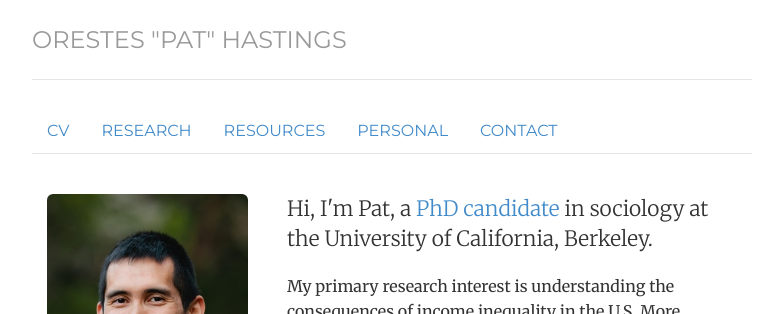
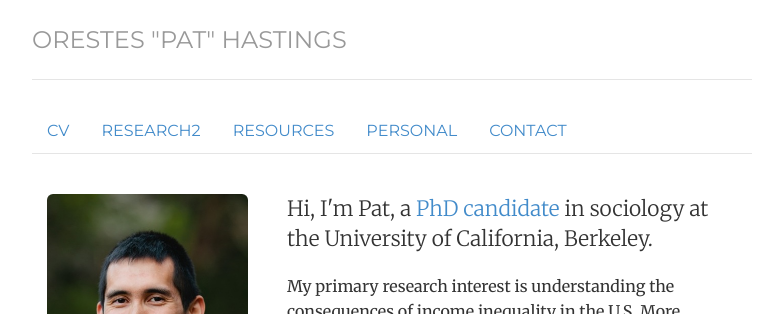
Before and after one commit to ophastings/ophastings.github.io, a Jekyll site: the page built from index.html, in a window 1280 px wide. Shown: the top 314 px of the page, without its empty margins (248-1031 px from the left). Built offline with Jekyll 4.4.1, drawn with Linux system fonts in a browser that asks for light colours.

Commit message:
Update header.html

```diff
--- a/_includes/header.html
+++ b/_includes/header.html
@@ -4,7 +4,7 @@
 <div class="header">
 	<ul class="nav nav-pills">
 		<li class="{{ page.cv }}"><a href="/HastingsCV.pdf" title="CV">CV</a></li>
-		<li class="{{ page.research }}"><a href="/research" title="Research2">Research</a></li>
+		<li class="{{ page.research }}"><a href="/research" title="Research">Research2</a></li>
 		<li class="{{ page.resources }}"><a href="/resources" title="Resources">Resources</a></li>
 		<li class="{{ page.personal }}"><a href="/personal" title="Personal">Personal</a></li>
 		<li class="{{ page.contact }}"><a href="/contact" title="Contact">Contact</a></li>
```
